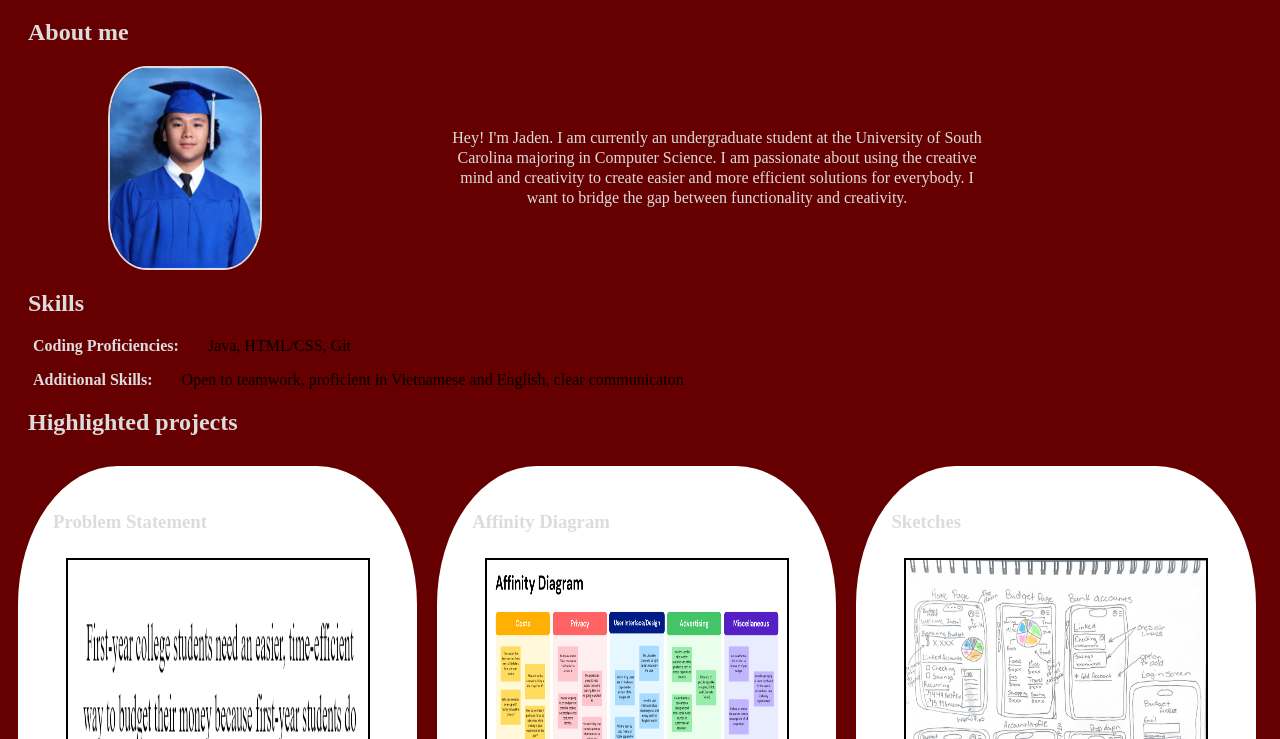
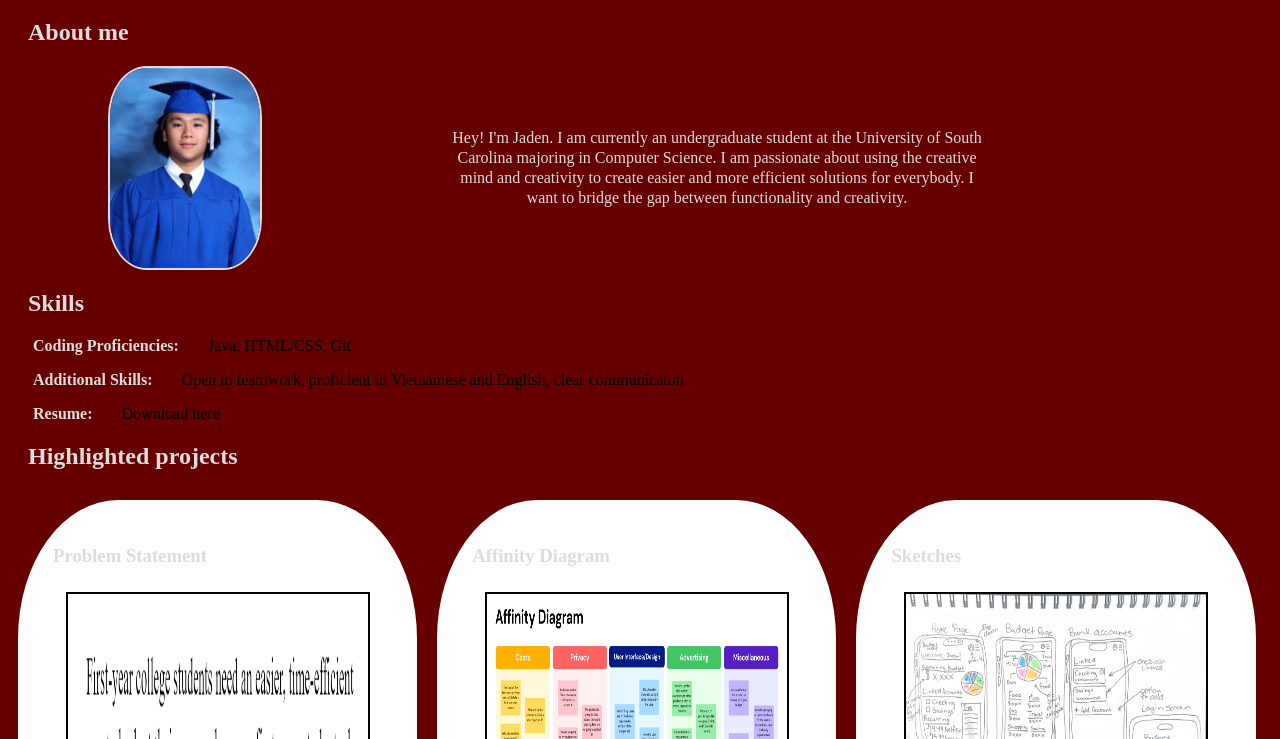
Before and after one commit to jadentdoan/jadentdoan, a plain HTML site: page index.html in a window 1280 px wide. Shown: the part 61-800 px from the top of the page. Drawn offline with Linux system fonts and the light colour scheme.

Commit message:
Add Resume and Change HTML code

```diff
--- a/index.html
+++ b/index.html
@@ -30,6 +30,7 @@
                 </b>
                 Open to teamwork, proficient in Vietnamese and English, clear communicaton
             </p>
+            <p><b>Resume:</b><a href="Resume.pdf"> Download here</a></p>
 
         </div>
 
```
Also changed, not shown: 1 other file.
